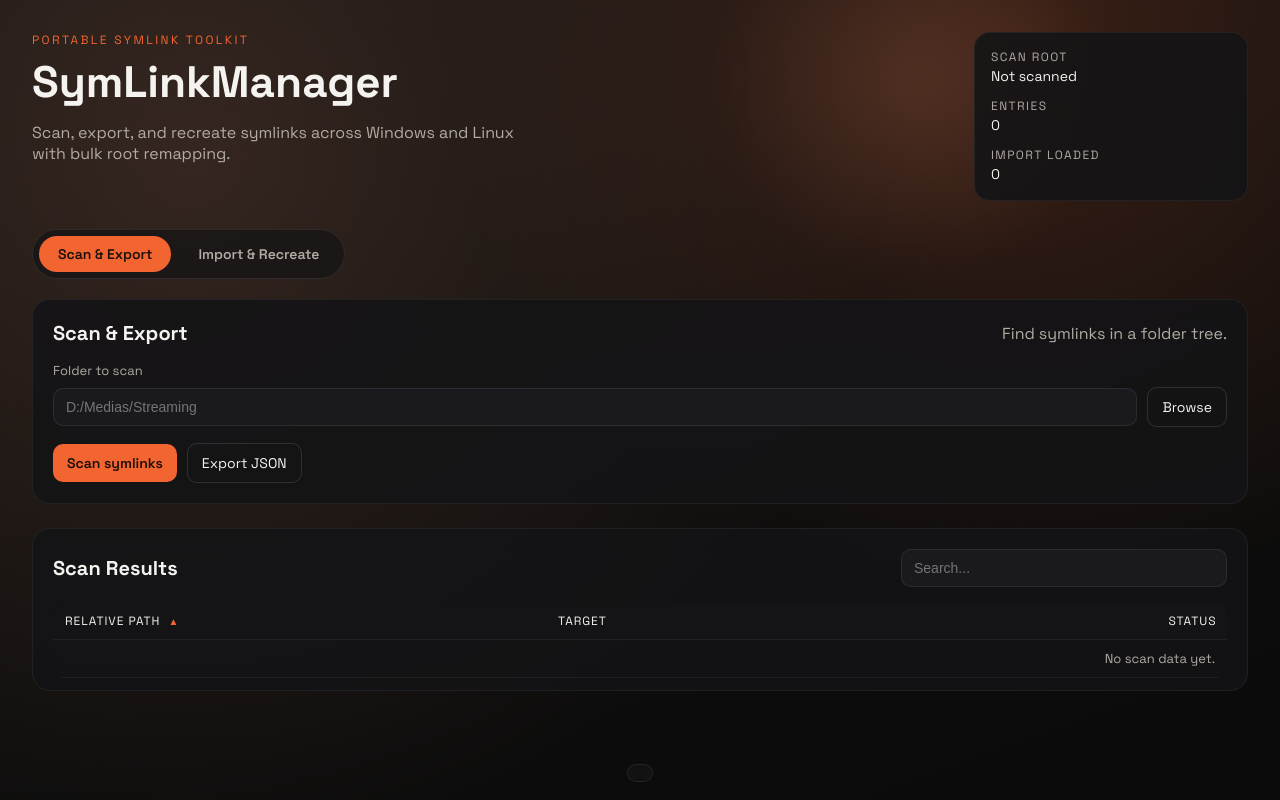
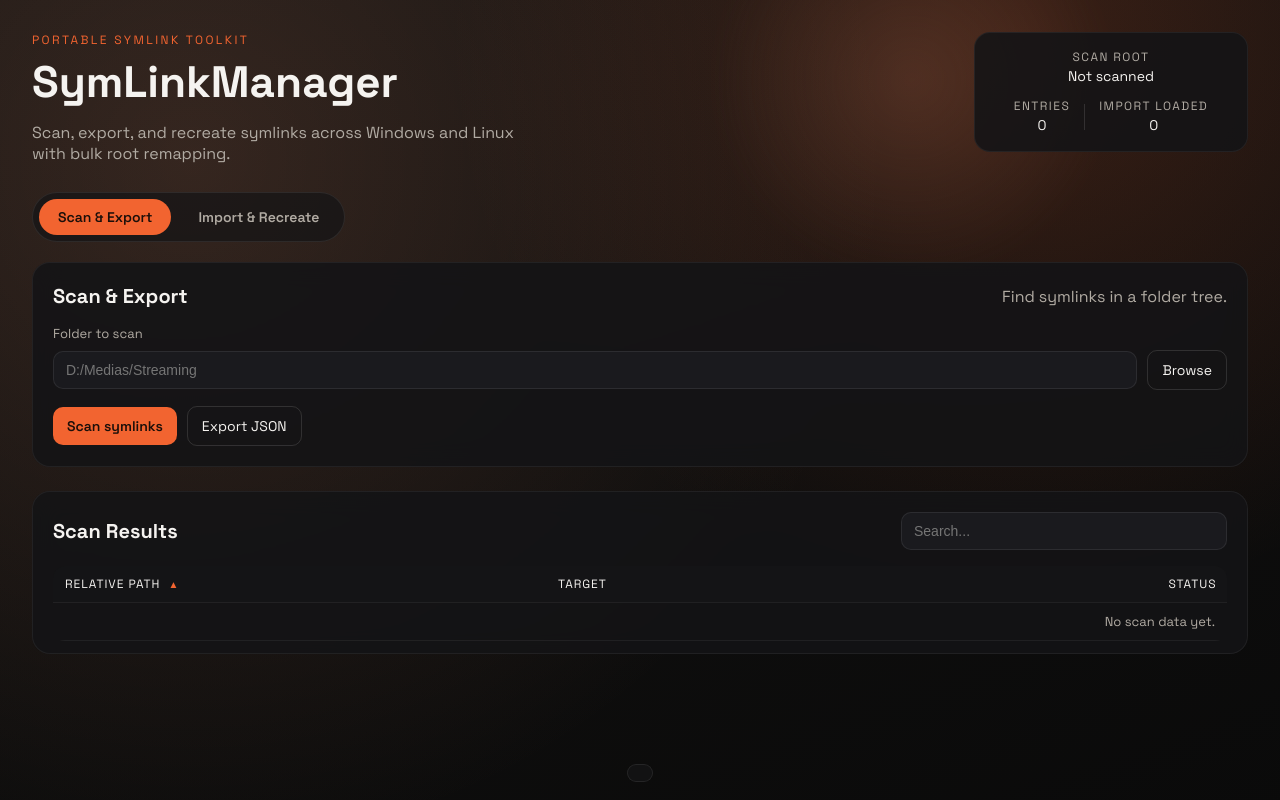
Before and after one commit to Danavans/SymLinkManager, a SvelteKit app: page / in a window 1280 px wide. Built offline with nearby package versions, Linux system fonts and the light colour scheme.

Commit message:
style: modification bulle en haut a droite

```diff
--- a/src/routes/+page.svelte
+++ b/src/routes/+page.svelte
@@ -295,13 +295,16 @@
         <span class="label">Scan root</span>
         <span class="value">{scanData.src_root || "Not scanned"}</span>
       </div>
+      <div class="stats-row">
         <div>
           <span class="label">Entries</span>
           <span class="value">{scanData.entries.length}</span>
         </div>
+        <span class="stat-sep" aria-hidden="true"></span>
         <div>
           <span class="label">Import loaded</span>
           <span class="value">{importData ? importData.entries.length : 0}</span>
+        </div>
       </div>
     </div>
   </header>
@@ -595,6 +598,28 @@
     padding: 16px;
     border-radius: 16px;
     backdrop-filter: blur(12px);
+  }
+
+  .stats > div {
+    text-align: center;
+  }
+
+  .stats-row {
+    display: flex;
+    align-items: center;
+    justify-content: center;
+    gap: 14px;
+  }
+
+  .stats-row > div {
+    text-align: center;
+  }
+
+  .stat-sep {
+    width: 1px;
+    height: 26px;
+    background: rgba(255, 255, 255, 0.12);
+    flex: 0 0 1px;
   }
 
   .stats .label {
```
Lines whose indentation alone changed are shown as unchanged.
